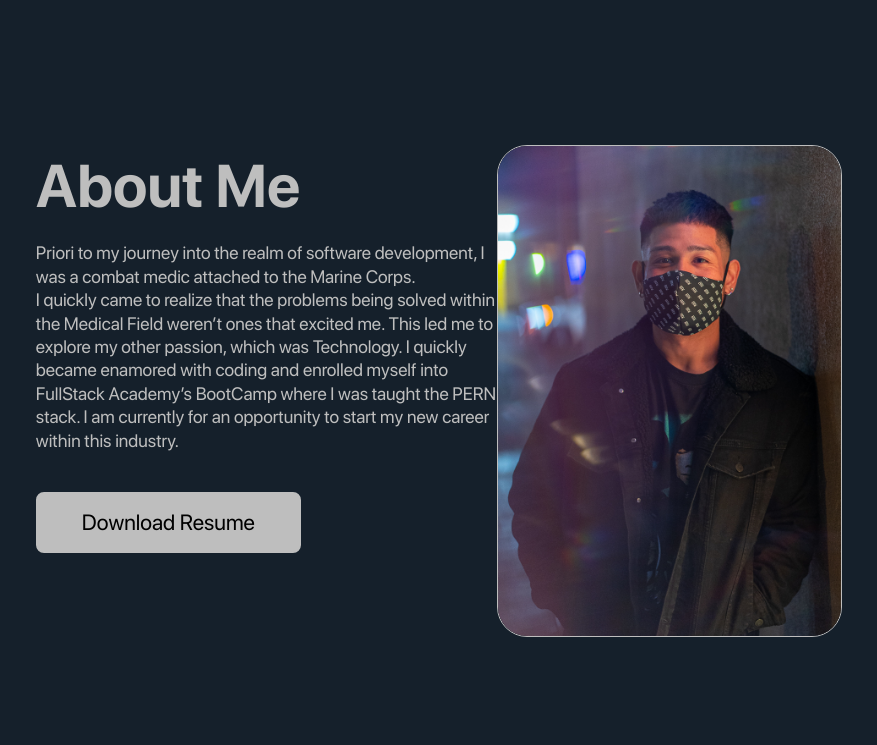
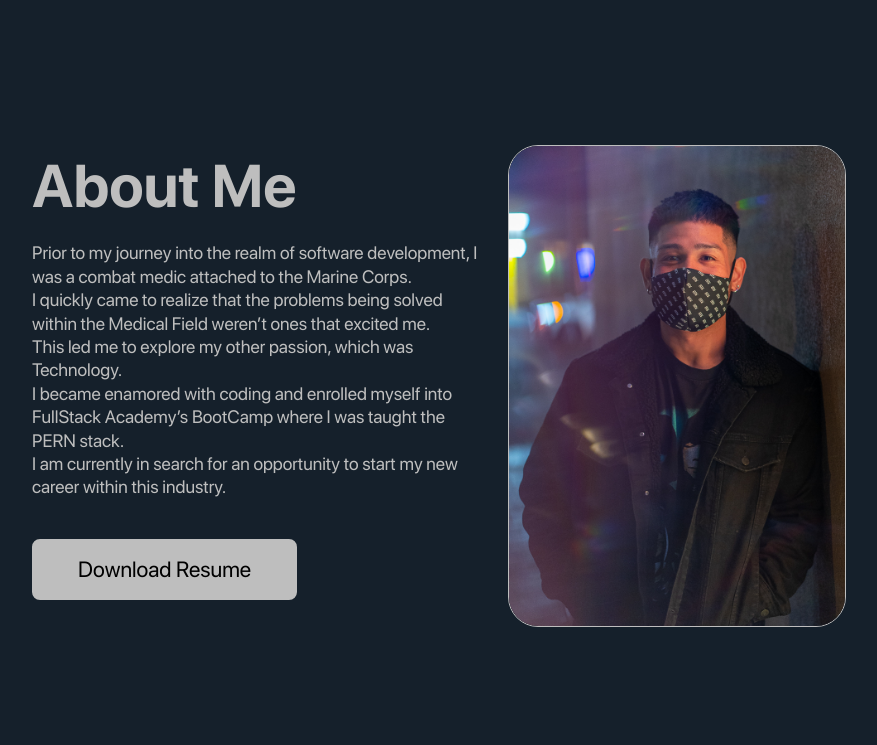
Before and after one commit to kthanesjesdapong/kt-portfolio, a React (Create React App) app: page / in a window 1280 px wide. Shown: the part 540-1285 px from the top of the page, without its empty margins (201-1078 px from the left). Built offline with nearby package versions, Linux system fonts and the light colour scheme; no server answers.

Commit message:
Finished

```diff
--- a/src/components/AboutSection.js
+++ b/src/components/AboutSection.js
@@ -18,6 +18,7 @@ const AboutSectionStyles = styled.div`
     justify-content: flex-start;
     align-self: flex-start;
     flex: 0.4;
+    margin-right: 25px;
   }
   .aboutSection__right {
     flex: 0.3;
@@ -103,14 +104,15 @@ export default function AboutSection() {
         <div className='aboutSection__left'>
           <AboutMeTitle subheading='A little' heading='About Me' />
           <PText>
-            Priori to my journey into the realm of software development, I was a
-            combat medic attached to the Marine Corps. <br></br>I quickly came
-            to realize that the problems being solved within the Medical Field
-            weren’t ones that excited me. This led me to explore my other
-            passion, which was Technology. I quickly became enamored with coding
-            and enrolled myself into FullStack Academy’s BootCamp where I was
-            taught the PERN stack. I am currently for an opportunity to start my
-            new career within this industry.
+            Prior to my journey into the realm of software development, I was a
+            combat medic attached to the Marine Corps. <br className='tab'></br>
+            I quickly came to realize that the problems being solved within the
+            Medical Field weren’t ones that excited me.<br></br> This led me to
+            explore my other passion, which was Technology.<br></br> I became
+            enamored with coding and enrolled myself into FullStack Academy’s
+            BootCamp where I was taught the PERN stack. <br></br>I am currently
+            in search for an opportunity to start my new career within this
+            industry.
           </PText>
           <div className='aboutSection__buttons'>
             <DownloadButton
```
